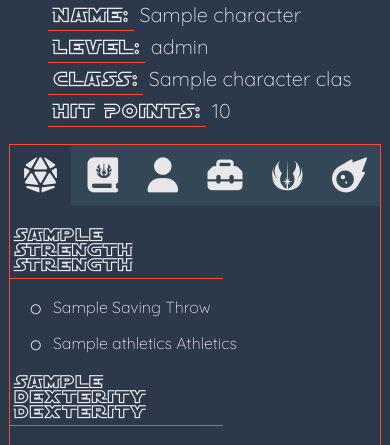
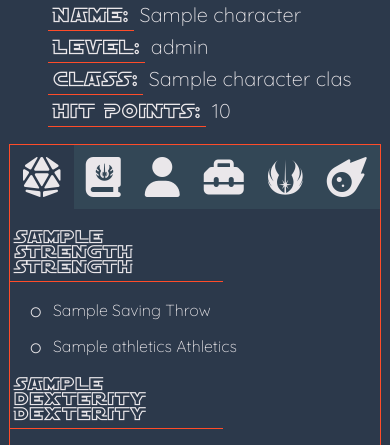
Before and after one commit to NicholasKoblitz/SW5E-Companion, a Flask app: template templates/overview.html in a window 390 px wide. Shown: the part 65-510 px from the top of the page. Run offline with Flask 2, Linux system fonts and the light colour scheme; the template is opened without the code that fills it: most values are stand-ins (such as "Sample title", 1, 10 or a date in 2020); some libraries are stand-ins or nearby versions.

Commit message:
Fixed issue that changed background of all the tabs when input is hit between tab icons

```diff
--- a/static/style.css
+++ b/static/style.css
@@ -657,31 +657,22 @@ body {
   .character-tabs {
     display: flex;
     flex-direction: row;
-    justify-content:space-between;
     align-items: baseline;
     padding: 0;
-    /* font-size: 12px; */
   }
 
   .tab {
-    padding: 1em;
-    padding-left: 1em;
-    padding-right: 1em;
     margin: 0;
-    /* margin-left: .5em;
-    margin-right: .5em; */
-
+    padding: 0;
   }
 
 
-
   .tab i {
-    font-size: 35px;
+    font-size: 40px;
+    padding: .3em;
+    margin: 0;
   }
 
-  /* .tab #proficiencies {
-    font-size: 50px;
-  } */
 
   .select-tab {
     background-color: var(--main-bg-color);
--- a/templates/overview.html
+++ b/templates/overview.html
@@ -346,7 +346,7 @@
                 <h3 class="title">Force Powers</h3>
                     {% for item in character.force_powers %}
                         <div>
-                            <h4 id="force-power">{{item.name}} <span class="arrow"><i class="fa-solid fa-arrow-down"></i></span></h4>
+                            <h4 id="force-power">{{item.name}} <span class="arrow"><i class="fa-solid fa-plus"></i></span></h4>
                             <div class="feat-info hidden">
                                 <span>
                                     {% if item.level == 0 %}
@@ -365,7 +365,7 @@
                 <h3 class="title">Tech Powers</h3>
                 {% for item in character.tech_powers %}
                     <div>
-                        <h4 id="tech-power">{{item.name}} <span class="arrow"><i class="fa-solid fa-arrow-down"></i></span></h4>
+                        <h4 id="tech-power">{{item.name}} <span class="arrow"><i class="fa-solid fa-plus"></i></span></h4>
                         <div class="feat-info hidden">
                             <span>
                                 {% if item.level == 0 %}
```
